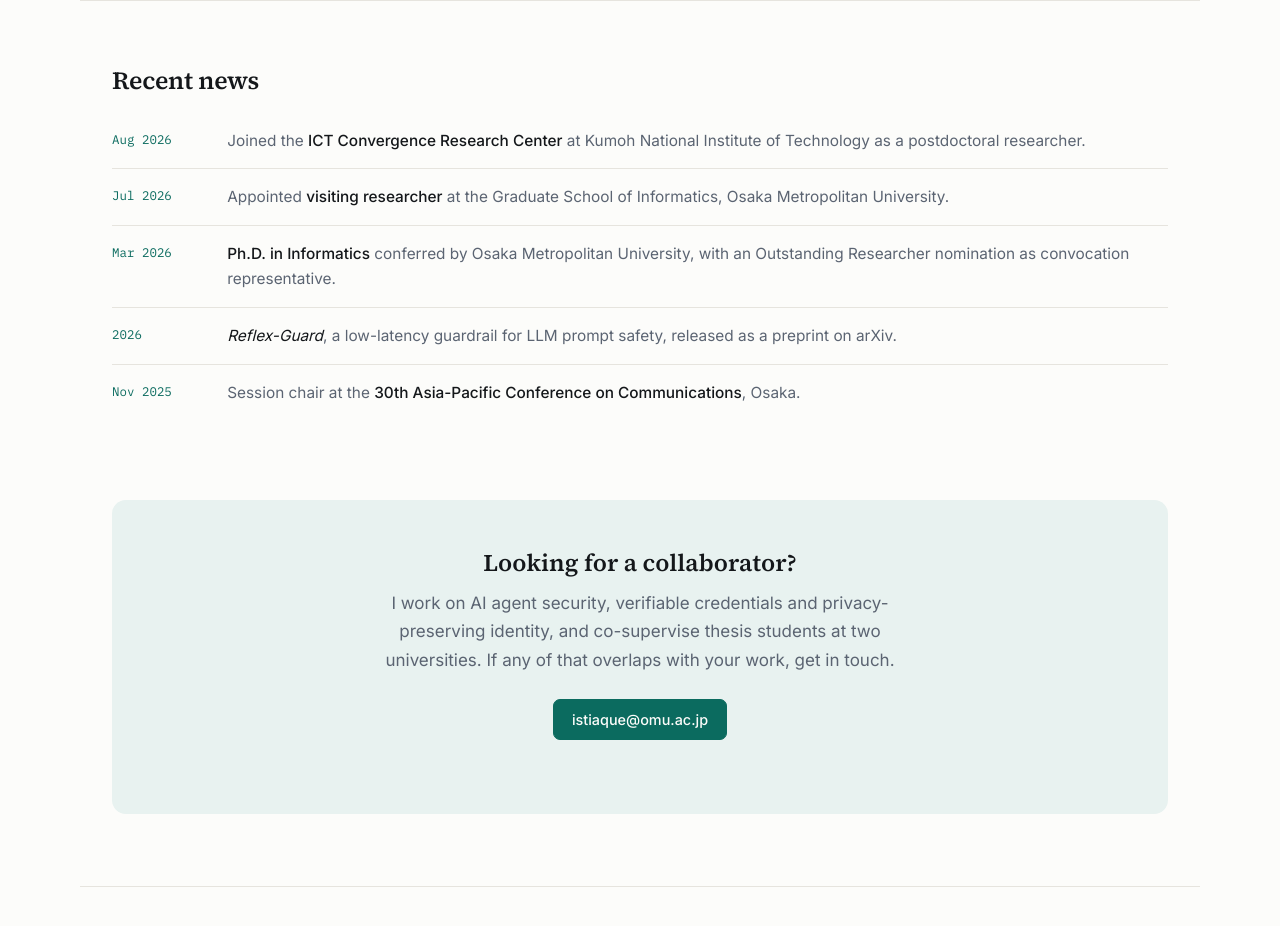
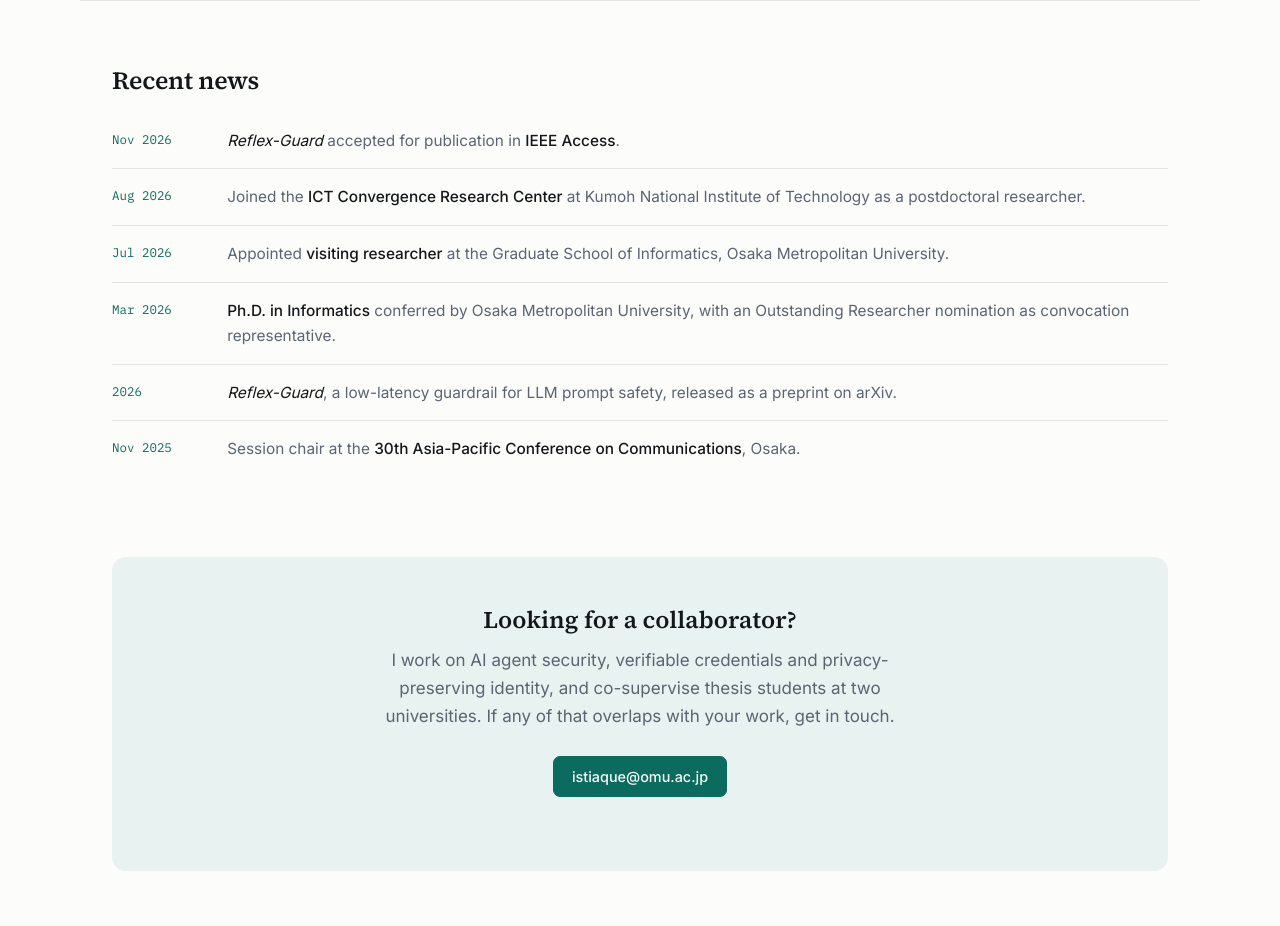
Before and after one commit to istiaque010/biography, a plain HTML site: page index.html in a window 1280 px wide. Shown: the part 5160-6086 px from the top of the page. Drawn offline with Linux system fonts and the light colour scheme.

Commit message:
Reflex-Guard accepted in IEEE Access; make text selection visible
Updates the status on the research page, the publication entry and the
news list. Strengthens the text selection highlight, which was too faint
to see in either colour scheme.

```diff
--- a/index.html
+++ b/index.html
@@ -362,6 +362,7 @@
       <div><h2>Recent news</h2></div>
     </div>
     <ul class="newsline">
+      <li><time>Nov 2026</time><div><em>Reflex-Guard</em> accepted for publication in <strong>IEEE Access</strong>.</div></li>
       <li><time>Aug 2026</time><div>Joined the <strong>ICT Convergence Research Center</strong> at Kumoh National Institute of Technology as a postdoctoral researcher.</div></li>
       <li><time>Jul 2026</time><div>Appointed <strong>visiting researcher</strong> at the Graduate School of Informatics, Osaka Metropolitan University.</div></li>
       <li><time>Mar 2026</time><div><strong>Ph.D. in Informatics</strong> conferred by Osaka Metropolitan University, with an Outstanding Researcher nomination as convocation representative.</div></li>
--- a/publications.js
+++ b/publications.js
@@ -292,7 +292,7 @@ window.PUBLICATIONS = [
     authors: ["Istiaque Ahmed", "Most. A. A. Borsha", "R. D. Prangon", "A.-F. Ahmad", "K. Toyoda", "T. H. Tran"],
     arxiv: "2608.17556", primaryClass: "cs.CR", year: 2026,
     code: "https://github.com/istiaque010/reflex_guard",
-    note: "Submitted to IEEE Access; under review",
+    note: "Accepted by IEEE Access",
     selected: true,
     tags: ["LLM safety", "guardrails", "AI security", "jailbreak detection", "adversarial robustness"]
   },
--- a/styles.css
+++ b/styles.css
@@ -78,7 +78,7 @@ a:hover {
   text-decoration-thickness: 1px; text-underline-offset: 3px;
 }
 
-::selection { background: var(--accent-bg); color: var(--text); }
+::selection { background: #B5DCD4; color: #14171A; }
 
 /* ------------------------------ interaction ------------------------------
    One shared timing for every state change. Properties are named rather than
```
Also changed, not shown: research.html (+2 -2 lines).
